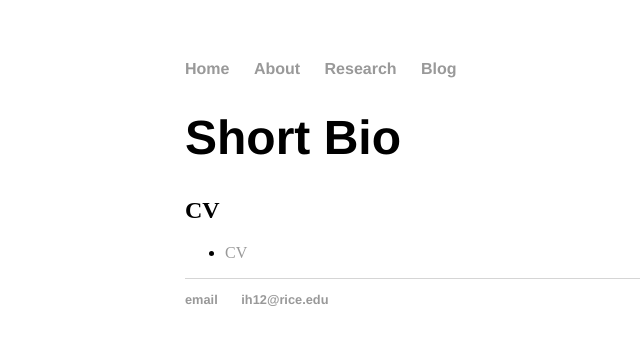
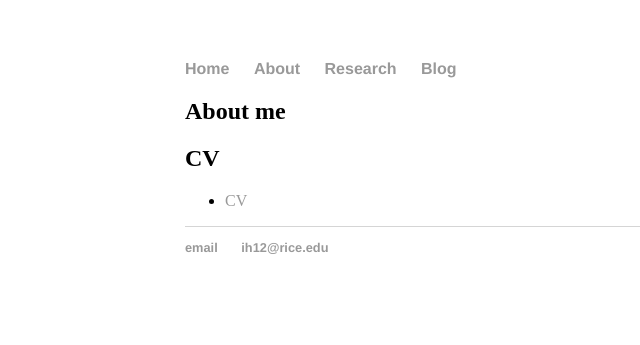
Before and after one commit to igorteo84/igorteo84.github.io, a Jekyll site: the page built from about/index.html, in a window 1280 px wide. Shown: the top 345 px of the page, without its empty margins (7-647 px from the left). Built offline with Jekyll 4.4.1, drawn with Linux system fonts in a browser that asks for light colours.

Commit message:
Update index.html

```diff
--- a/about/index.html
+++ b/about/index.html
@@ -3,7 +3,7 @@ layout: default
 title: About me
 ---
 <div class="blurb">
-	<h1>Short Bio</h1>
+	<h2>About me</h2>
 
 	<h2>CV</h2>
 	<ul>
```
